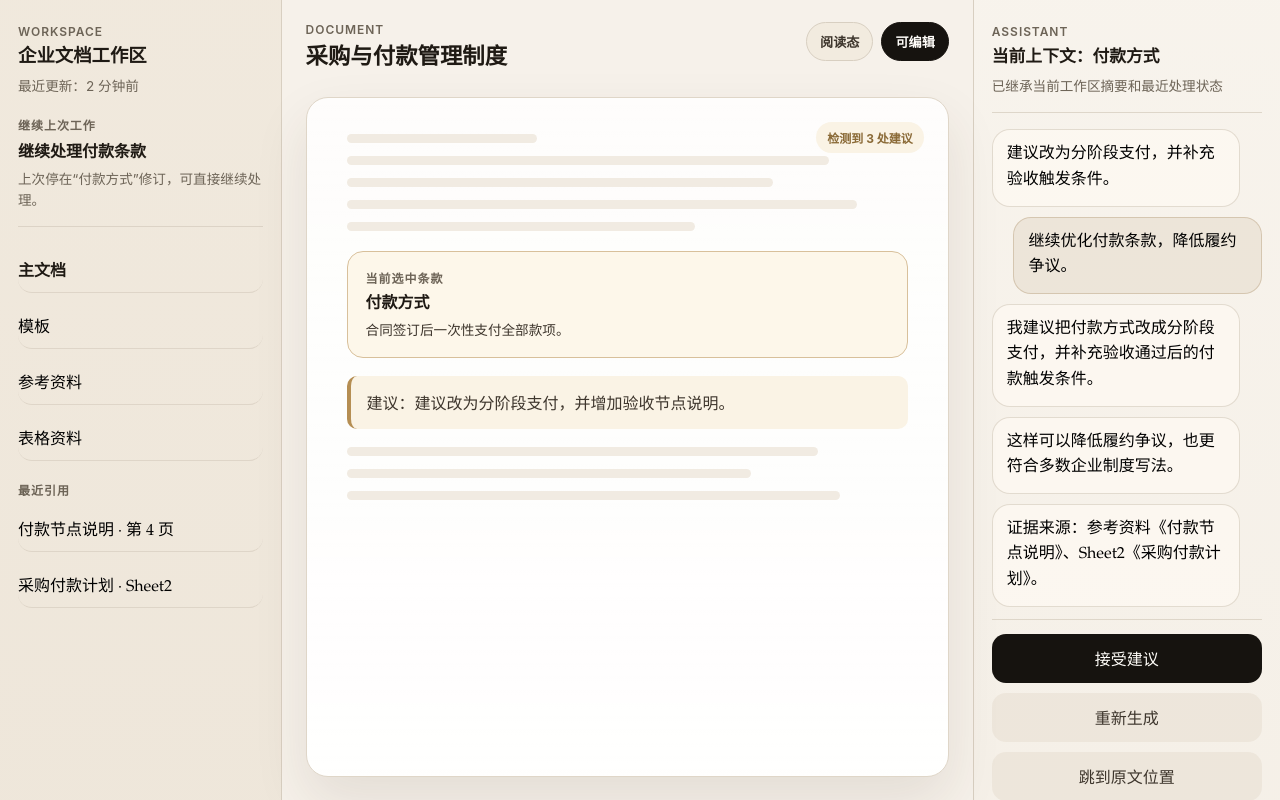
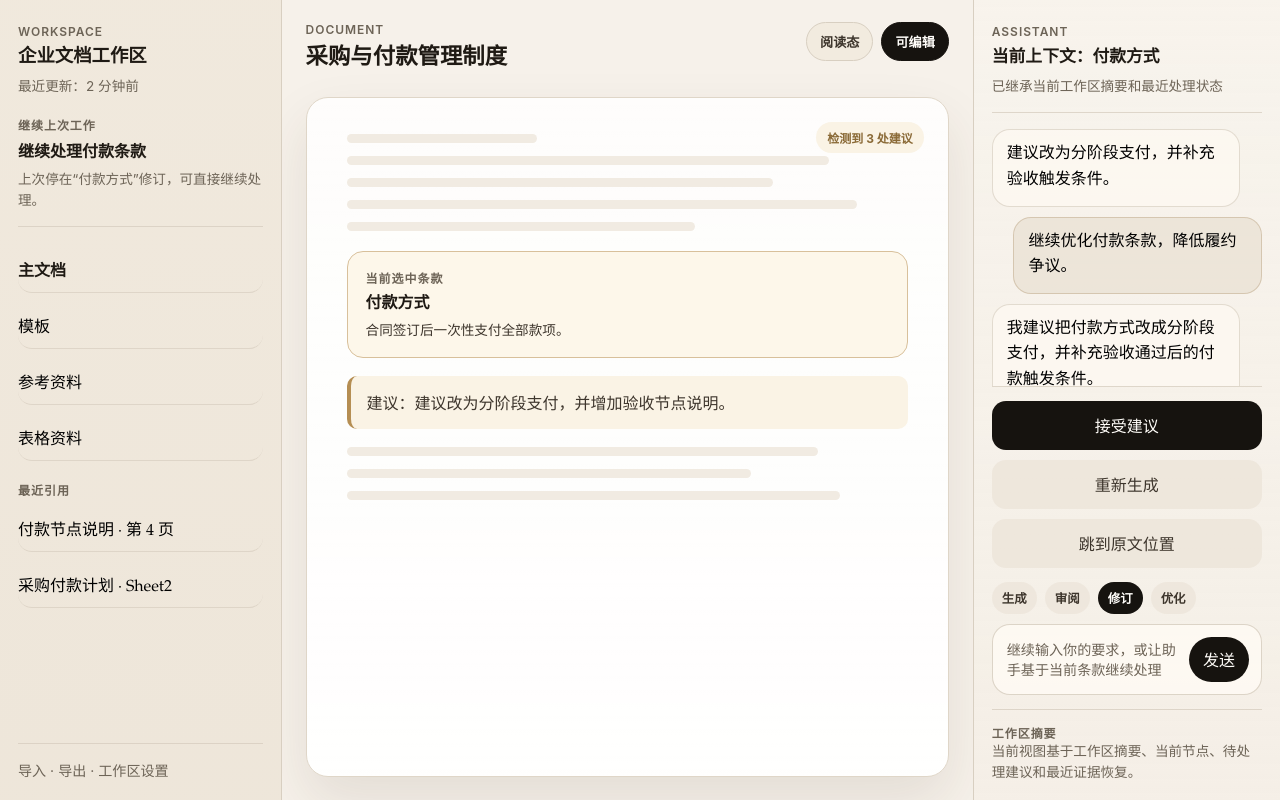
Before and after one commit to gandli/docx-reviewer, a React (Vite) app: page /workspace/1 in a window 1280 px wide. Shown: the top 800 px of the page. Built offline with nearby package versions, Linux system fonts and the light colour scheme.

Commit message:
style: add independent column scrolling

```diff
--- a/src/app/styles.css
+++ b/src/app/styles.css
@@ -13,11 +13,13 @@ html,
 body,
 #root {
   margin: 0;
+  height: 100%;
   min-height: 100%;
 }
 
 body {
   min-height: 100vh;
+  overflow: hidden;
   background:
     radial-gradient(circle at top left, rgba(255, 255, 255, 0.75), transparent 30%),
     linear-gradient(180deg, #f4eee5 0%, var(--color-surface-app) 100%);
@@ -37,31 +39,40 @@ textarea {
 .workspace-layout {
   display: grid;
   grid-template-columns: 22% 54% 24%;
-  min-height: 100vh;
+  height: 100vh;
   background: var(--color-surface-app);
+  overflow: hidden;
 }
 
 .workspace-sidebar {
   display: flex;
   flex-direction: column;
   gap: 20px;
+  height: 100vh;
   padding: 24px 18px 18px;
   background: linear-gradient(180deg, rgba(239, 231, 218, 0.82) 0%, rgba(232, 222, 206, 0.58) 100%);
   border-right: 1px solid var(--color-border-soft);
+  overflow-y: auto;
+  overflow-x: hidden;
 }
 
 .workspace-main {
+  height: 100vh;
   padding: 22px 24px 26px;
   background: var(--color-surface-app);
+  overflow-y: auto;
+  overflow-x: hidden;
 }
 
 .assistant-panel {
   display: flex;
   flex-direction: column;
   gap: 0;
+  height: 100vh;
   padding: 24px 18px 18px;
   background: linear-gradient(180deg, rgba(248, 244, 237, 0.72) 0%, rgba(243, 237, 227, 0.5) 100%);
   border-left: 1px solid var(--color-border-soft);
+  overflow: hidden;
 }
 
 .eyebrow {
@@ -229,7 +240,8 @@ textarea {
   flex: 1;
   min-height: 0;
   padding: 16px 0 12px;
-  overflow: auto;
+  overflow-y: auto;
+  overflow-x: hidden;
 }
 
 .suggested-action {
@@ -343,6 +355,34 @@ textarea {
   color: #fffdf9;
 }
 
+.workspace-sidebar,
+.workspace-main,
+.assistant-thread {
+  scrollbar-width: thin;
+  scrollbar-color: rgba(61, 53, 44, 0.18) transparent;
+}
+
+.workspace-sidebar::-webkit-scrollbar,
+.workspace-main::-webkit-scrollbar,
+.assistant-thread::-webkit-scrollbar {
+  width: 8px;
+}
+
+.workspace-sidebar::-webkit-scrollbar-track,
+.workspace-main::-webkit-scrollbar-track,
+.assistant-thread::-webkit-scrollbar-track {
+  background: transparent;
+}
+
+.workspace-sidebar::-webkit-scrollbar-thumb,
+.workspace-main::-webkit-scrollbar-thumb,
+.assistant-thread::-webkit-scrollbar-thumb {
+  border: 2px solid transparent;
+  border-radius: 999px;
+  background-clip: padding-box;
+  background-color: rgba(61, 53, 44, 0.18);
+}
+
 @media (max-width: 1180px) {
   .workspace-layout {
     grid-template-columns: 24% 52% 24%;
```
